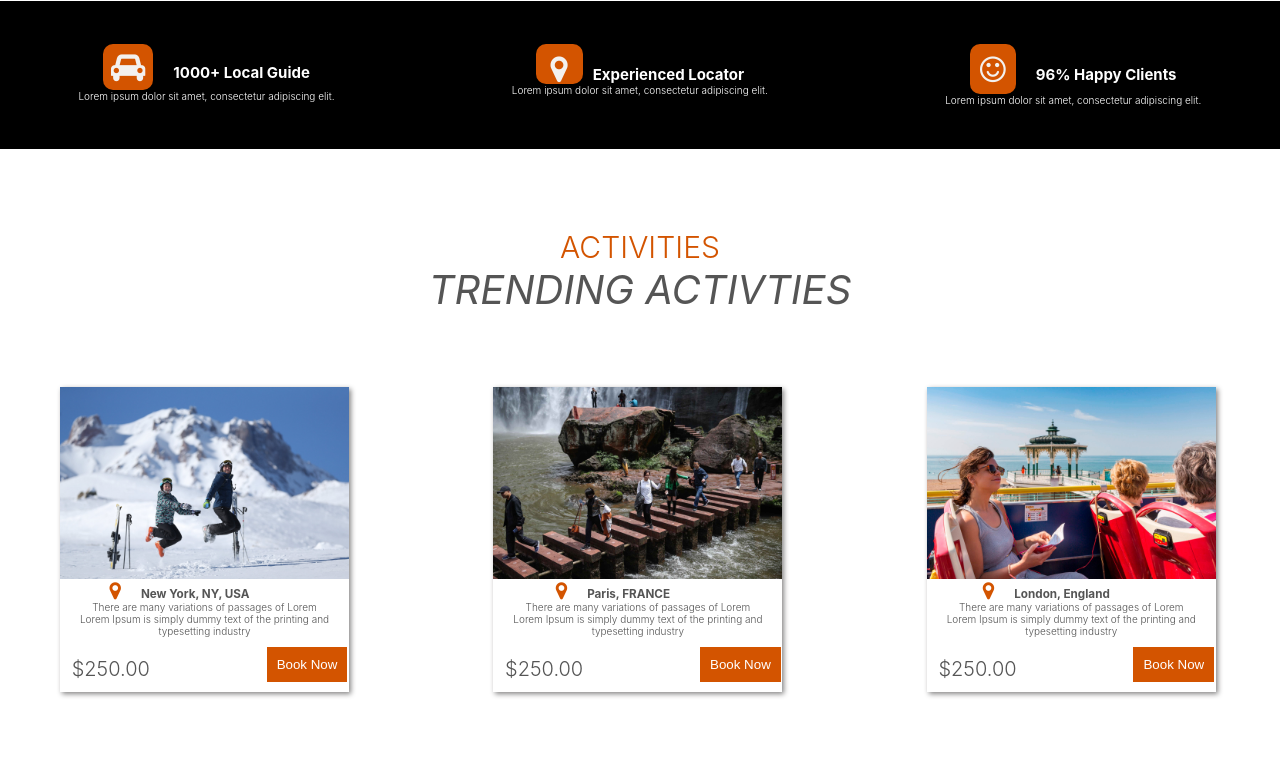
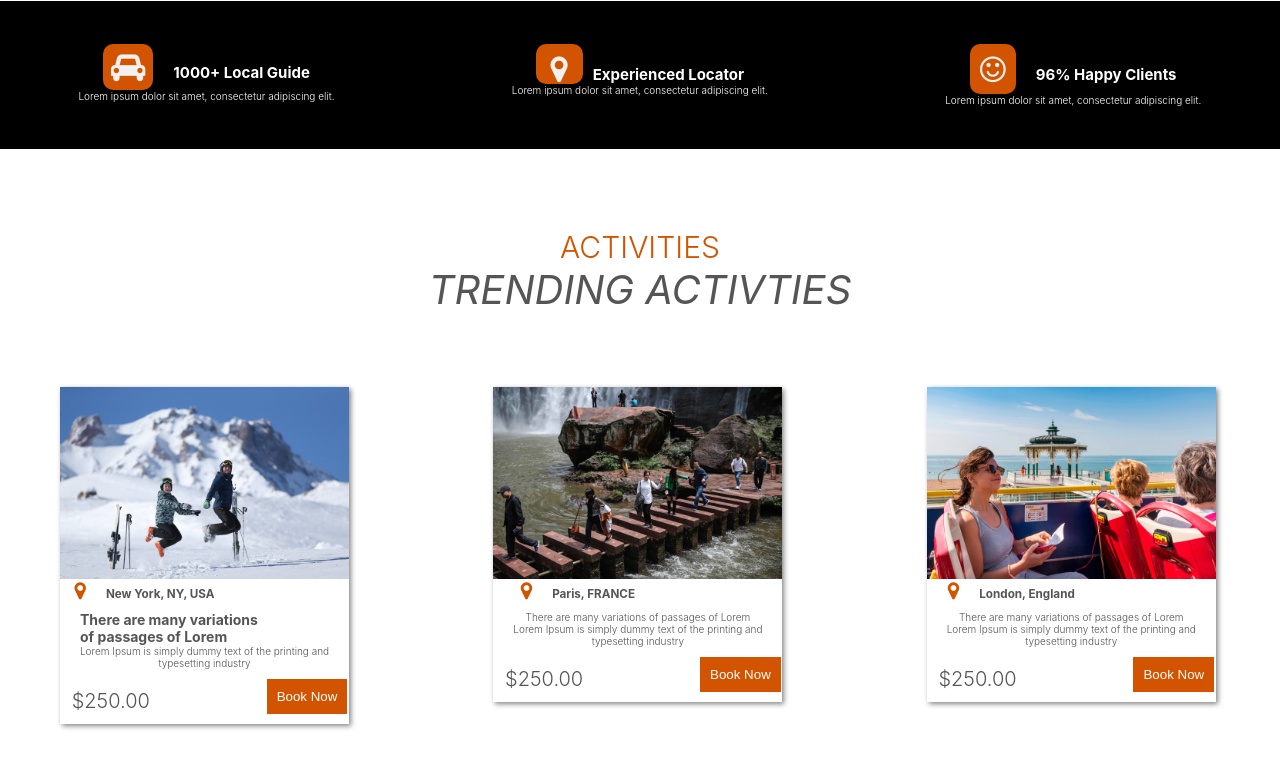
Before and after one commit to mchomvus4/travellers, a React (Create React App) app: page / in a window 1280 px wide. Shown: the part 1755-2522 px from the top of the page. Built offline with nearby package versions, Linux system fonts and the light colour scheme.

Commit message:
file updated

```diff
--- a/src/Components/Activities/Activity.css
+++ b/src/Components/Activities/Activity.css
@@ -59,5 +59,13 @@ button:hover{
     font-size: 2rem;
 }
 .location{
-    margin-right: 5rem;
+    margin-right: 12rem;
+    padding-bottom: 1rem;
 }
+.para1{
+    font-size: 1.4rem;
+    text-align: justify;
+    margin-left: 2rem;
+
+
+}
--- a/src/Components/Activities/Activity.jsx
+++ b/src/Components/Activities/Activity.jsx
@@ -19,7 +19,7 @@ function Activity() {
                                <h3 className="location"><i className="fa fa-map-marker map"></i>New York, NY, USA</h3>
                         </div>
                         <div className="des">
-                            <p>There are many variations of passages of Lorem</p>
+                            <p className="para1"><b>There are many variations <br/>of passages of Lorem</b></p>
                             <p>Lorem Ipsum is simply dummy text of the printing and typesetting industry</p>
                            <span className="price">$250.00</span> <button>Book Now</button>
                         </div>
```
